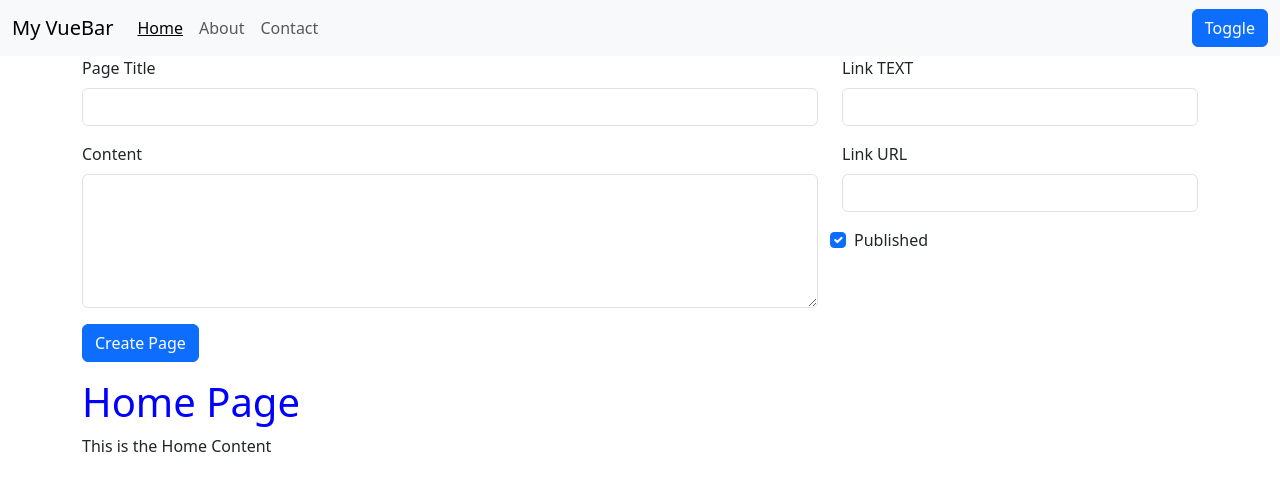
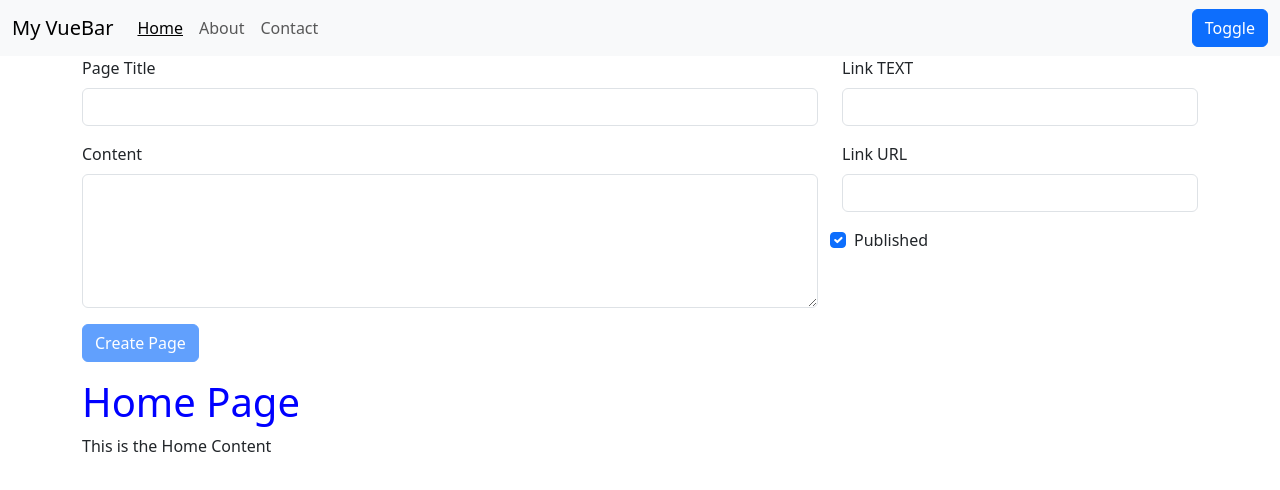
Before and after one commit to ihsan16110/vue-start-spa, a Vue app: page / in a window 1280 px wide. Shown: the top 490 px of the page. Built offline with nearby package versions, Linux system fonts and the light colour scheme.

Commit message:
Creating Custom Events

```diff
--- a/src/components/CreatePage.vue
+++ b/src/components/CreatePage.vue
@@ -80,10 +80,14 @@
 
     <!-- </div> -->
 </template>
-
 <script>
 export default{
     props:['pageCreated'],
+    computed:{
+        isFormInvalid(){
+            return !this.pageTitle || !this.content || !this.linkText || !this.linkUrl;
+        }
+    },
     data(){
         return{
             PageTitle:'',
@@ -101,11 +105,11 @@ export default{
                     return;
                 }
                 this.pageCreated({
-                    pageTitle:this.pageTitle,
-                    content:this.content,
+                    pageTitle: this.pageTitle,
+                    content: this.content,
                     link:{
-                        text:this.linkText,
-                        url:this.linkUrl
+                        text: this.linkText,
+                        url: this.linkUrl
                     },
                     published: this.published
                 });
@@ -115,8 +119,18 @@ export default{
                     this.linkText = '';
                     this.linkUrl = '';
                     this.published = true;
-                    }
+            }
+        },
+
+        watch:{
+            pageTitle(newTitle, oldTitle){
+                if(this.linkText === oldTitle){
+                    this.linkText = newTitle;
+                }
+
+            }
         }
 
 
-}</script>
+}
+</script>
```
